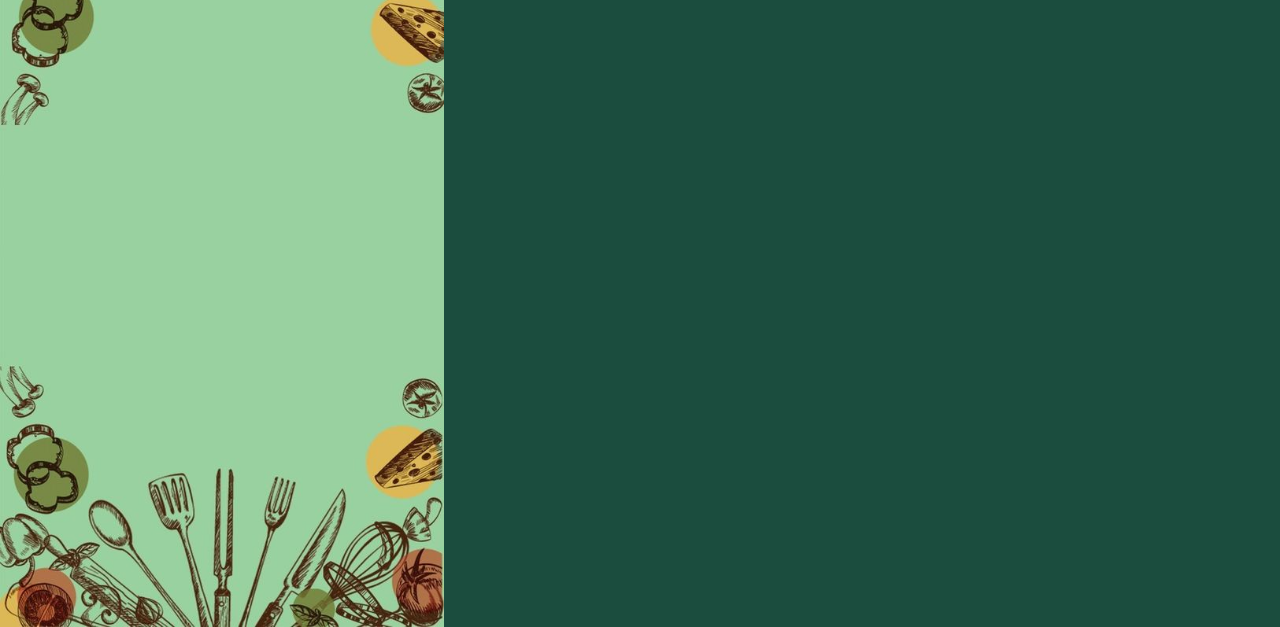
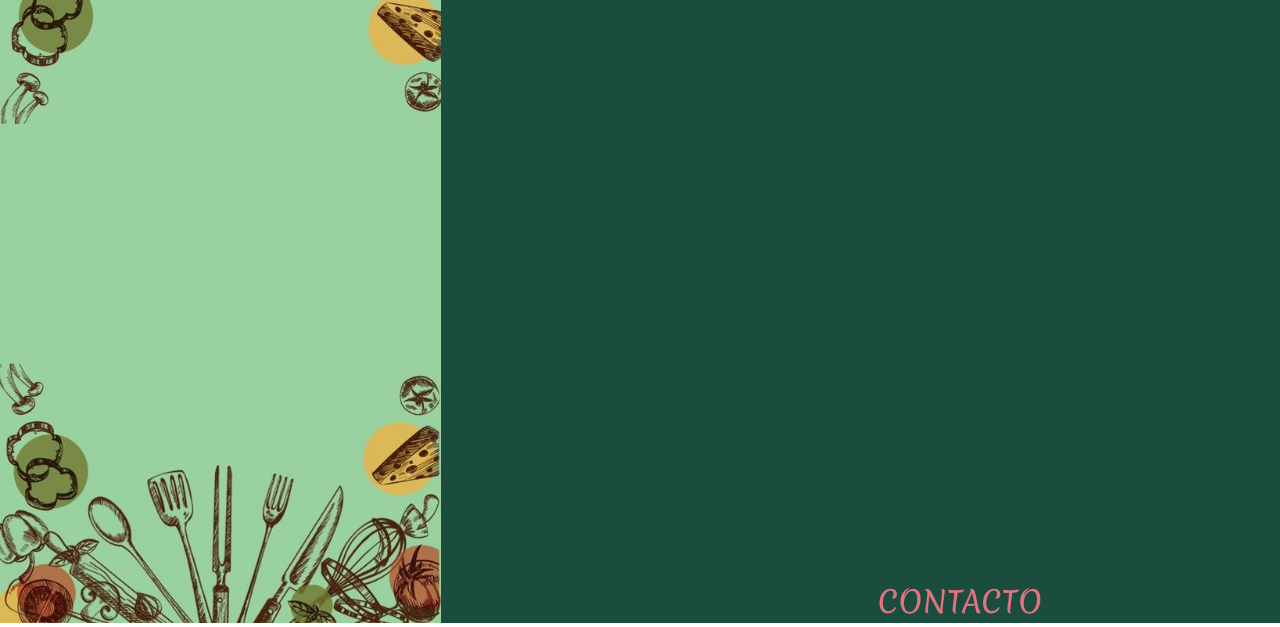
Before and after one commit to pachabauer/RestaurantPage, a website built with webpack: page dist/index.html in a window 1280 px wide. Shown: the part 173-800 px from the top of the page. Built offline with Linux system fonts and the light colour scheme.

Commit message:
02-style.css finished

```diff
--- a/src/style.css
+++ b/src/style.css
@@ -5,7 +5,7 @@
 
 @font-face {
   font-family: tasty-food;
-  src: url("../src/fonts/BananasPersonalUse.ttf");
+  src: url("../src/fonts/Merienda-Regular.ttf");
 }
 
 * {
@@ -17,13 +17,13 @@
 }
 
 nav {
-  background-color: #1B4D3E;
+  background-color: #1b4d3e;
   height: 5vh;
   width: 100vw;
   display: flex;
   flex-direction: column;
   justify-content: space-between;
-  border-bottom: 4px solid #FFC0CB;
+  border-bottom: 4px solid #ffc0cb;
 }
 
 ul {
@@ -38,42 +38,53 @@ ul {
 
 ul li {
   margin: 0 20px;
-  color: #FFC0CB;
+  color: #ffc0cb;
   text-transform: uppercase;
 }
 ul li:hover {
-  border-bottom: 2px solid #FFC0CB;
+  border-bottom: 2px solid #ffc0cb;
   padding-bottom: 4px;
   cursor: pointer;
 }
 
-span {
-  background-color: #121212;
-  width: 100%;
-  height: 15vh;
-  display: flex;
-  flex-direction: column;
-  justify-content: center;
-  align-items: center;
-  list-style: none;
+#content {
+  background-color: #1b4d3e;
+  display: inline-grid;
+  grid-template-columns: auto auto;
+  grid-template-rows: 1fr auto;
 }
 
-span li {
-  margin: 10px 10px 10px 10px;
-  color: black;
-  font-size: 4rem;
-  font-family: "tasty-food", sans-serif;
+#column1 {
+  background-image: url("../src/images/d28120e17fff92b90f26f88d10ce87dc.jpg");
+  background-size: cover;
+  justify-content: space-between;
+  height: 94.55vh;
+  width: 50vw;
+  background-repeat: no-repeat;
+  background-size: contain;
+  grid-column:1;
+  grid-row:1/3;
 }
 
-#content {
-  background-image: url("../src/images/d28120e17fff92b90f26f88d10ce87dc.jpg");
-  background-size: cover;
-  display: flex;
-  flex-direction: column;
-  justify-content: space-between;
-  height: 95vh;
-  width: 100vw;
-  background-color: #1B4D3E;
-  background-repeat: no-repeat;
-  background-size: contain;
+#column2 {
+    display: inline-grid;
+    grid-column:2;
+    width: 50vw;
+    grid-row: 1/1;
+    color: #E37383;
+    font-family: tasty-food;
+    font-size: 60px;
+    margin-top: 30px;
 }
+
+#column3 {
+    display: inline-grid;
+    align-items: center;
+    grid-column:2;
+    width: 50vw;
+    grid-row: 2/2;
+    color: #E37383;
+    font-family: tasty-food;
+    font-size: 30px;
+
+}
```
Also changed, not shown: dist/0e2cc57440bd796ec2cd.ttf (added), dist/index.html, dist/main.js, src/fonts/Merienda-Bold.ttf (added), src/fonts/Merienda-Regular.ttf (added).
